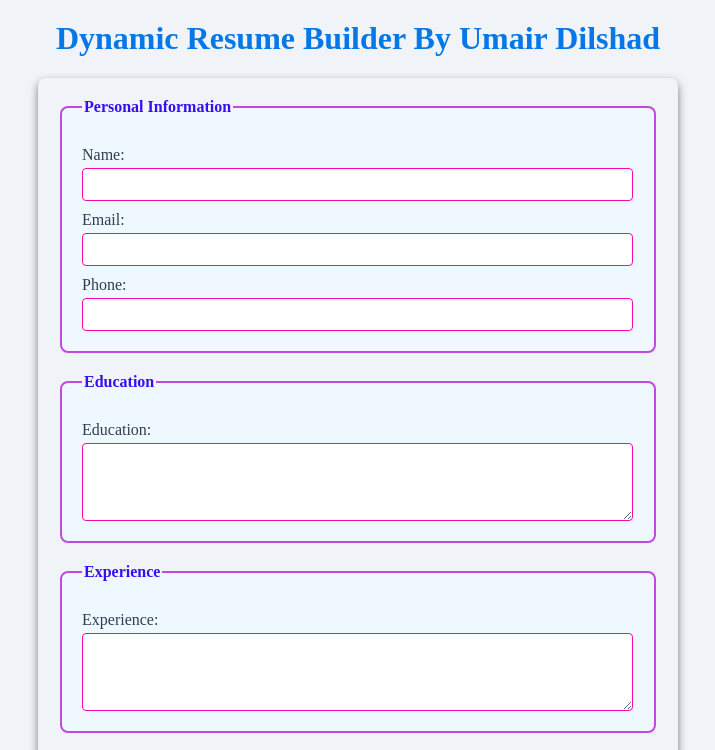
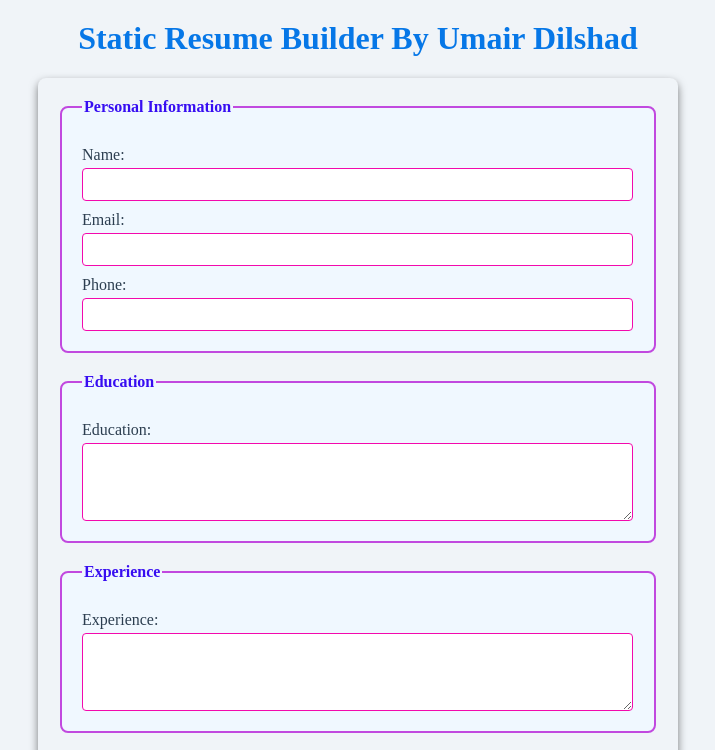
Before and after one commit to Umairkhans19/umairresumebuilder, a plain HTML site: page index.html in a window 1280 px wide. Shown: the top 750 px of the page, without its empty margins (282-997 px from the left). Drawn offline with Linux system fonts and the light colour scheme.

Commit message:
Issue resolved in latest update

```diff
--- a/index.html
+++ b/index.html
@@ -6,7 +6,7 @@
     <link rel="stylesheet" href="style.css">
 </head>
 <body>
-    <h1>Dynamic Resume Builder By Umair Dilshad</h1>
+    <h1> Static Resume Builder By Umair Dilshad</h1>
     <form id="resumeForm">
         <fieldset>
             <legend>Personal Information</legend>
```
